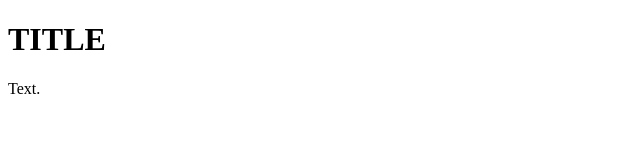
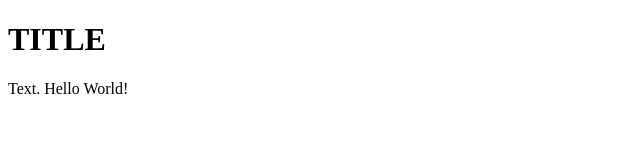
Before and after one commit to stu22089/L2-CS-Assessment, a plain HTML site: page index.html in a window 1280 px wide. Shown: the whole page, without its empty margins (0-640 px from the left). Drawn offline with Linux system fonts and the light colour scheme.

Commit message:
Test Commit

```diff
--- a/index.html
+++ b/index.html
@@ -9,6 +9,6 @@
 
     <body>
         <h1>TITLE</h1>
-        <p>Text.</p>
+        <p>Text. Hello World!</p>
     </body>
 </html>
```
